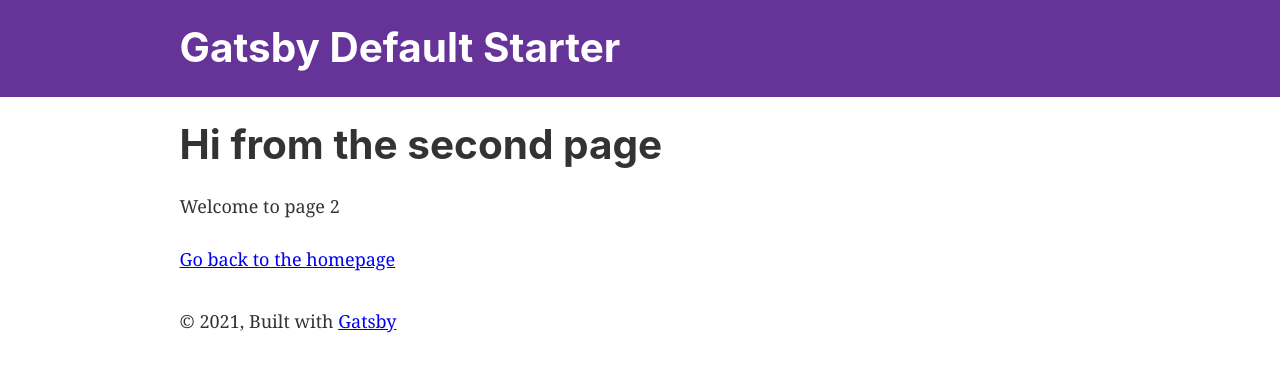
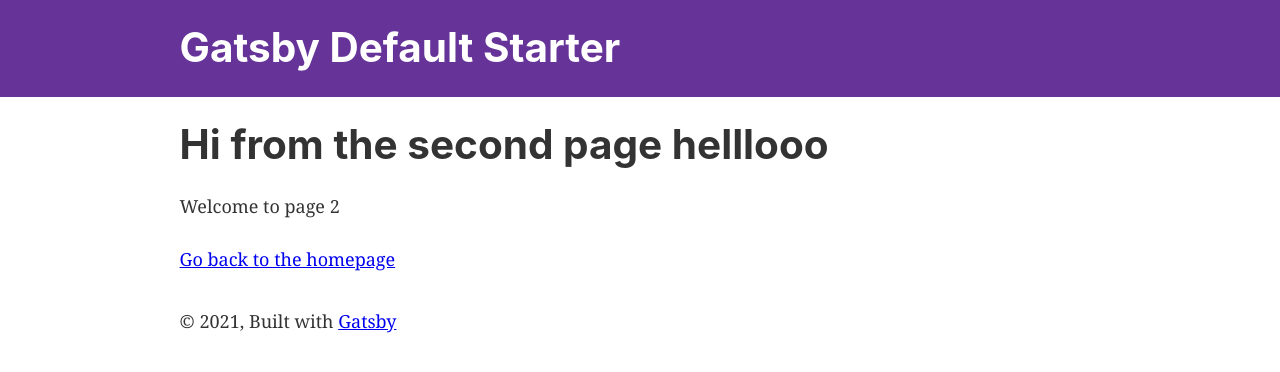
Before and after one commit to Shyamuuu/gatsby-starter-default, a Gatsby site: page /page-2 in a window 1280 px wide. Built offline with nearby package versions, Linux system fonts and the light colour scheme; Gatsby itself is replaced by a stand-in of ours.

Commit message:
Update page-2.js

```diff
--- a/src/pages/page-2.js
+++ b/src/pages/page-2.js
@@ -7,7 +7,7 @@
 const SecondPage = () => (
   <Layout>
     <Seo title="Page two" />
-    <h1>Hi from the second page</h1>
+    <h1>Hi from the second page helllooo</h1>
     <p>Welcome to page 2</p>
     <Link to="/">Go back to the homepage</Link>
   </Layout>
```
